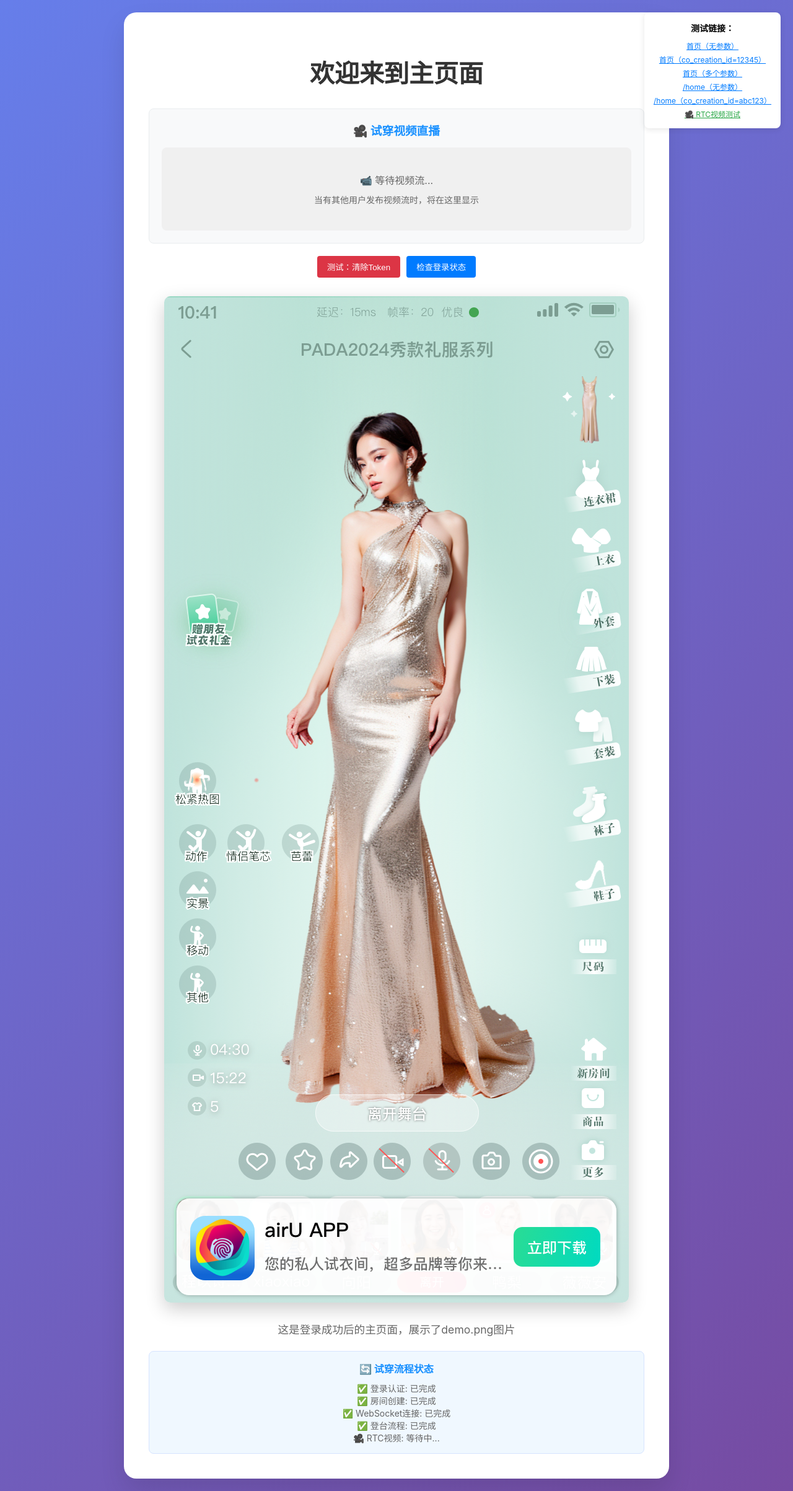
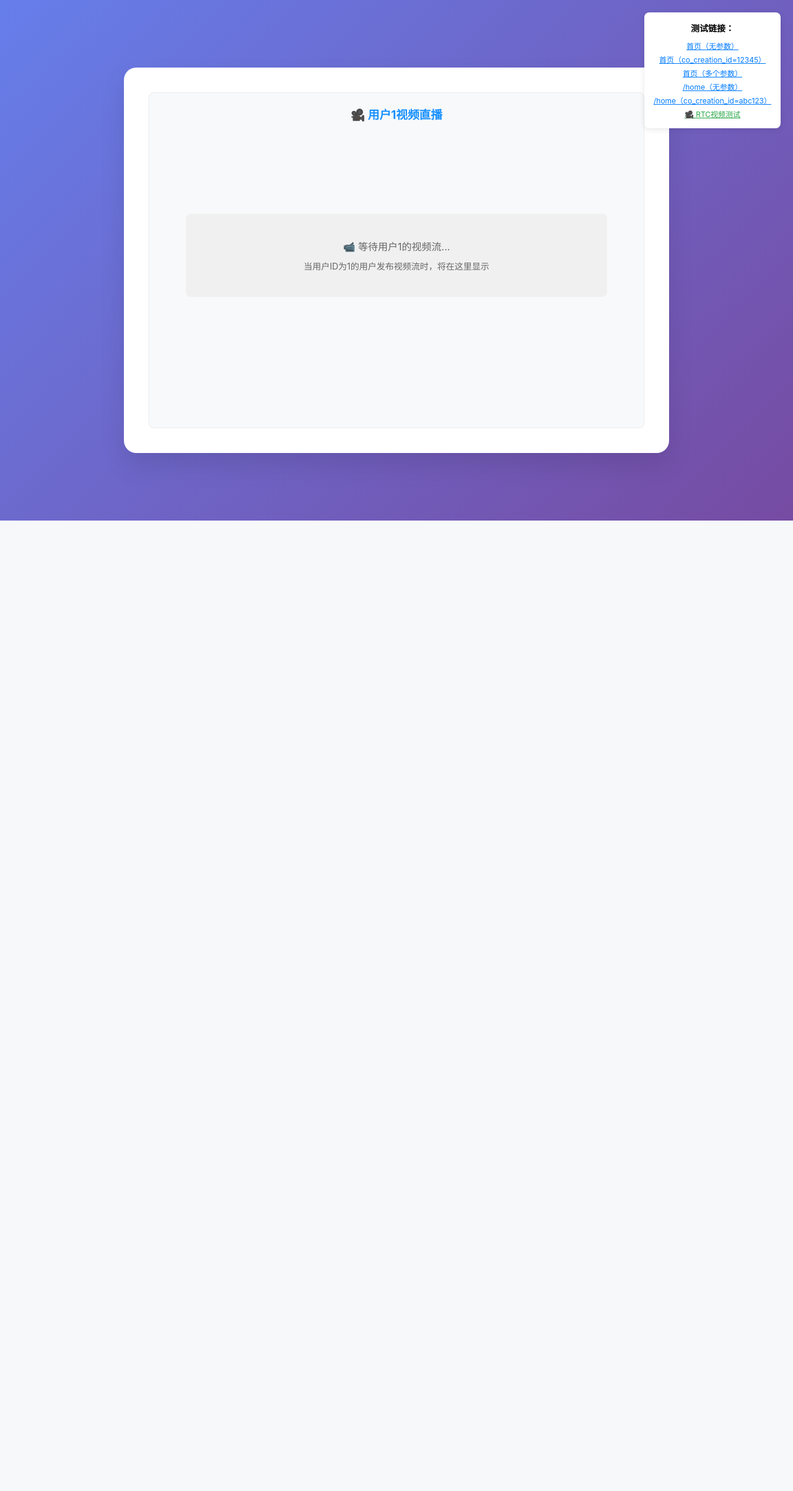
Before and after one commit to Jack-Cui/tryon, a React (Create React App) app: page / in a window 1280 px wide. Shown: the whole page at 62% size. After the commit the page ends 840 px from the top, so only its background shows below. Built offline with nearby package versions, Linux system fonts and the light colour scheme; sample sign-in values are in the browser's storage.

Commit message:
调整页面，只播放用户1的视频

```diff
--- a/src/pages/Home/index.tsx
+++ b/src/pages/Home/index.tsx
@@ -1,8 +1,6 @@
 import React, { useEffect, useRef, useState } from 'react';
 import { useLocation } from 'react-router-dom';
 import './index.css';
-import demoImage from '../../assets/demo.png';
-import { forceLogout, isLoggedIn } from '../../utils/auth';
 import { tryonService } from '../../services/tryonService';
 import { RTCVideoConfig } from '../../services/rtcVideoService';
 import { webSocketService } from '../../services/websocketService';
@@ -10,46 +8,48 @@ import { webSocketService } from '../../services/websocketService';
 const Home = () => {
   const location = useLocation();
   const { token, userId, phone, coCreationId } = location.state || {};
-  const hasStartedTryon = useRef(false); // 防止重复执行
+  const hasStartedTryon = useRef(false);
   const [videoStreams, setVideoStreams] = useState<Array<{userId: string, domId: string}>>([]);
 
   // 设置RTC事件处理器
   useEffect(() => {
-    // 设置RTC事件处理器
     webSocketService.setRTCEventHandlers({
-      // 用户加入时创建视频播放器
       onUserJoin: (userId: string) => {
         console.log('👤 用户加入RTC房间:', userId);
+        // 只处理用户ID为1的视频
+        if (userId === '1') {
           createVideoPlayer(userId);
+        }
       },
 
-      // 用户离开时移除视频播放器
       onUserLeave: (userId: string) => {
         console.log('👤 用户离开RTC房间:', userId);
+        // 只处理用户ID为1的视频
+        if (userId === '1') {
           removeVideoPlayer(userId);
+        }
       },
 
-      // 用户发布视频流时设置播放器
       onUserPublishStream: (userId: string, hasVideo: boolean, hasAudio: boolean) => {
         console.log('📹 用户发布流:', userId, { hasVideo, hasAudio });
-        if (hasVideo) {
+        // 只处理用户ID为1的视频
+        if (userId === '1' && hasVideo) {
           const domId = `remoteStream_${userId}`;
-          // 设置远程视频播放器
           webSocketService.setRemoteVideoPlayer(userId, domId).catch(error => {
             console.error('设置视频播放器失败:', error);
           });
-          // 添加到视频流列表
           setVideoStreams(prev => [...prev, { userId, domId }]);
         }
       },
 
-      // 用户取消发布流时移除播放器
       onUserUnpublishStream: (userId: string) => {
         console.log('📹 用户取消发布流:', userId);
+        // 只处理用户ID为1的视频
+        if (userId === '1') {
           removeVideoPlayer(userId);
+        }
       },
 
-      // 错误处理
       onError: (error: any) => {
         console.error('❌ RTC错误:', error);
       }
@@ -68,7 +68,7 @@ const Home = () => {
     videoDiv.id = `remoteStream_${userId}`;
     videoDiv.style.cssText = `
       width: 100%;
-      height: 200px;
+      height: 400px;
       background: #333;
       border-radius: 8px;
       position: relative;
@@ -105,7 +105,6 @@ const Home = () => {
       videoDiv.remove();
       console.log(`✅ 移除视频播放器: ${userId}`);
     }
-    // 从视频流列表中移除
     setVideoStreams(prev => prev.filter(stream => stream.userId !== userId));
   };
 
@@ -115,22 +114,19 @@ const Home = () => {
       return;
     }
 
-    // 防止重复执行
     if (hasStartedTryon.current) {
       console.log('试穿流程已启动，跳过重复执行');
       return;
     }
 
-    // 自动开始试穿流程
     const startTryon = async () => {
       try {
-        hasStartedTryon.current = true; // 标记已启动
+        hasStartedTryon.current = true;
 
-        // RTC配置（这里使用示例配置，实际使用时需要从服务器获取）
         const rtcConfig: RTCVideoConfig = {
-          appId: '643e46acb15c24012c963951', // 示例App ID
-          appKey: 'b329b39ca8df4b5185078f29d8d8025f', // 示例App Key
-          roomId: '1939613403762253825', // 使用共创ID作为房间ID
+          appId: '643e46acb15c24012c963951',
+          appKey: 'b329b39ca8df4b5185078f29d8d8025f',
+          roomId: '1939613403762253825',
           userId: userId
         };
 
@@ -138,15 +134,15 @@ const Home = () => {
           phone,
           coCreationId,
           userId,
-          accessToken: token, // 传入登录成功后的token
-          rtcConfig, // 添加RTC配置
+          accessToken: token,
+          rtcConfig,
         };
 
         console.log('开始自动试穿流程，配置:', config);
         await tryonService.startTryonFlow(config);
       } catch (error) {
         console.error('试穿流程启动失败:', error);
-        hasStartedTryon.current = false; // 失败时重置标志
+        hasStartedTryon.current = false;
       }
     };
 
@@ -158,6 +154,8 @@ const Home = () => {
     const handleVideoStreamUpdate = (event: CustomEvent) => {
       const { userId, domId, type } = event.detail;
 
+      // 只处理用户ID为1的视频
+      if (userId === '1') {
         if (type === 'add') {
           setVideoStreams(prev => [...prev, { userId, domId }]);
           console.log('添加视频流:', userId, domId);
@@ -165,48 +163,35 @@ const Home = () => {
           setVideoStreams(prev => prev.filter(stream => stream.userId !== userId));
           console.log('移除视频流:', userId);
         }
+      }
     };
 
-    // 添加事件监听器
     window.addEventListener('rtcVideoStreamUpdate', handleVideoStreamUpdate as EventListener);
 
-    // 清理事件监听器
     return () => {
       window.removeEventListener('rtcVideoStreamUpdate', handleVideoStreamUpdate as EventListener);
     };
   }, []);
 
-  // 测试按钮区域保留（如需删除可告知）
-  const handleTestLogout = () => {
-    forceLogout();
-    window.location.reload();
-  };
-
-  const handleCheckLoginStatus = () => {
-    const loginStatus = isLoggedIn();
-    console.log('🔍 当前登录状态:', loginStatus);
-  };
-
   return (
     <div className="home-container">
       <div className="home-content">
-        <h1 className="home-title">欢迎来到主页面</h1>
-
-        {/* 视频播放器区域 */}
+        {/* 只保留视频播放器区域 */}
         <div className="video-container" id="video-container" style={{
-          marginBottom: '20px',
           padding: '20px',
           backgroundColor: '#f8f9fa',
           borderRadius: '8px',
-          border: '1px solid #e9ecef'
+          border: '1px solid #e9ecef',
+          minHeight: '500px'
         }}>
           <h3 style={{ margin: '0 0 15px 0', color: '#1890ff' }}>
-            🎥 试穿视频直播
+            🎥 用户1视频直播
           </h3>
           <div style={{
-            display: 'grid',
-            gridTemplateColumns: 'repeat(auto-fit, minmax(300px, 1fr))',
-            gap: '15px'
+            display: 'flex',
+            justifyContent: 'center',
+            alignItems: 'center',
+            minHeight: '400px'
           }}>
             {videoStreams.length === 0 && (
               <div style={{
@@ -215,13 +200,14 @@ const Home = () => {
                 padding: '40px',
                 textAlign: 'center',
                 color: '#666',
-                gridColumn: '1 / -1'
+                width: '100%',
+                maxWidth: '600px'
               }}>
                 <div style={{ fontSize: '16px', marginBottom: '10px' }}>
-                  📹 等待视频流...
+                  📹 等待用户1的视频流...
                 </div>
                 <div style={{ fontSize: '14px' }}>
-                  当有其他用户发布视频流时，将在这里显示
+                  当用户ID为1的用户发布视频流时，将在这里显示
                 </div>
               </div>
             )}
@@ -230,13 +216,15 @@ const Home = () => {
                 backgroundColor: '#000',
                 borderRadius: '8px',
                 overflow: 'hidden',
-                position: 'relative'
+                position: 'relative',
+                width: '100%',
+                maxWidth: '600px'
               }}>
                 <div
                   id={stream.domId}
                   style={{
                     width: '100%',
-                    height: '200px',
+                    height: '400px',
                     backgroundColor: '#333',
                     display: 'flex',
                     alignItems: 'center',
@@ -263,72 +251,9 @@ const Home = () => {
             ))}
           </div>
         </div>
-
-        {/* 如不需要测试按钮可删除下方div */}
-        <div className="test-buttons" style={{ marginBottom: '20px' }}>
-          <button
-            onClick={handleTestLogout}
-            style={{
-              background: '#dc3545',
-              color: 'white',
-              border: 'none',
-              padding: '8px 16px',
-              borderRadius: '4px',
-              marginRight: '10px',
-              cursor: 'pointer'
-            }}
-          >
-            测试：清除Token
-          </button>
-          <button
-            onClick={handleCheckLoginStatus}
-            style={{
-              background: '#007bff',
-              color: 'white',
-              border: 'none',
-              padding: '8px 16px',
-              borderRadius: '4px',
-              cursor: 'pointer'
-            }}
-          >
-            检查登录状态
-          </button>
-        </div>
-        <div className="demo-image-container">
-          <img src={demoImage} alt="Demo" className="demo-image" />
-        </div>
-        <p className="home-description">
-          这是登录成功后的主页面，展示了demo.png图片
-        </p>
-
-        {/* 试穿流程状态显示 */}
-        <div style={{
-          marginTop: '20px',
-          padding: '15px',
-          backgroundColor: '#f0f8ff',
-          borderRadius: '8px',
-          border: '1px solid #d6e4ff'
-        }}>
-          <h4 style={{ margin: '0 0 10px 0', color: '#1890ff' }}>
-            🔄 试穿流程状态
-          </h4>
-          <div style={{ fontSize: '14px', color: '#666' }}>
-            <div>✅ 登录认证: 已完成</div>
-            <div>✅ 房间创建: 已完成</div>
-            <div>✅ WebSocket连接: 已完成</div>
-            <div>✅ 登台流程: 已完成</div>
-            <div>🎥 RTC视频: {videoStreams.length > 0 ? '已连接' : '等待中...'}</div>
-            {videoStreams.length > 0 && (
-              <div style={{ marginTop: '10px', color: '#52c41a' }}>
-                📹 当前视频流: {videoStreams.length} 个
-              </div>
-            )}
-          </div>
-        </div>
       </div>
     </div>
   );
 };
 
 export default Home;
-export {};
```
Lines whose indentation alone changed are shown as unchanged.
